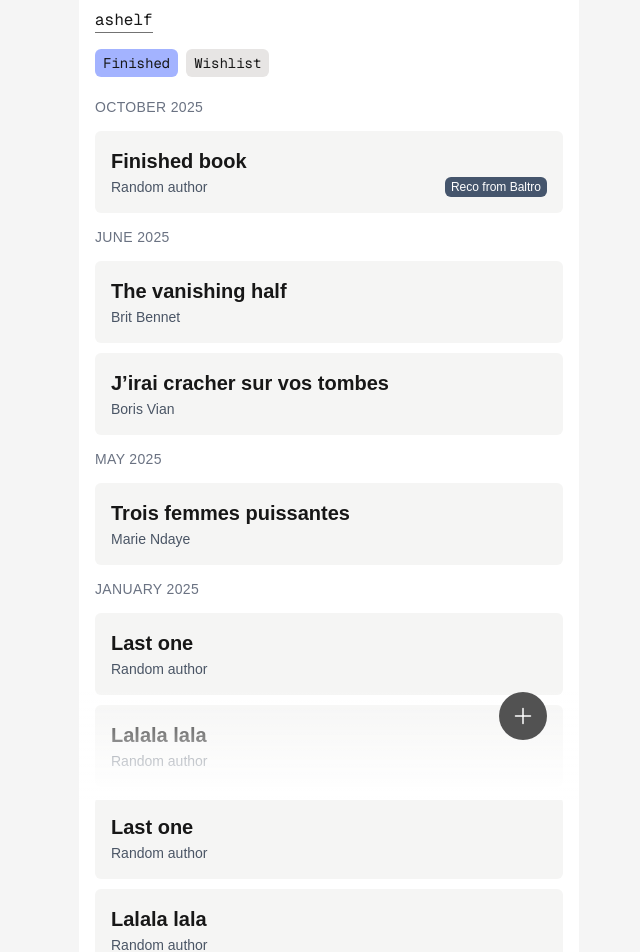
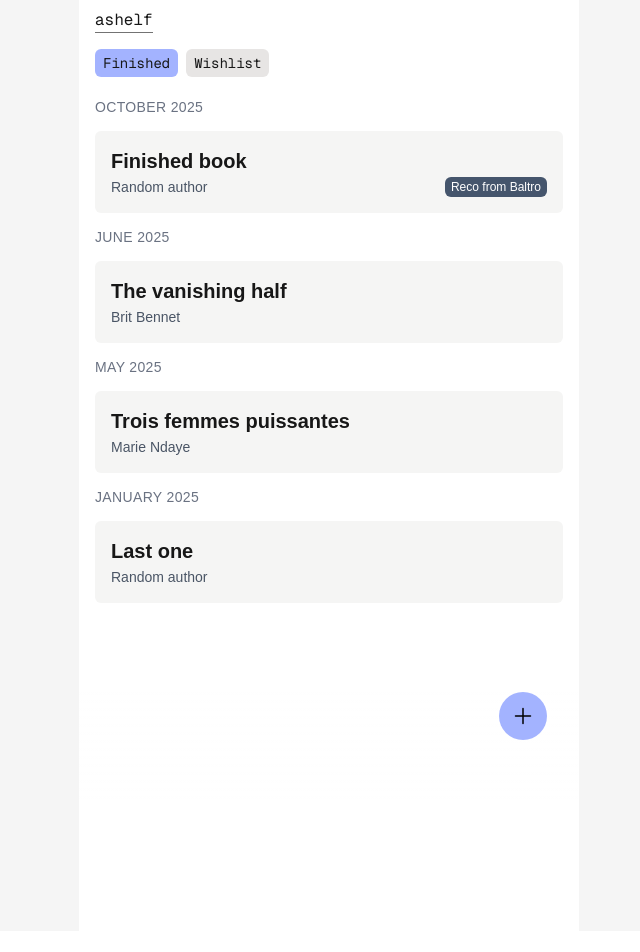
Before and after one commit to arianeprs/ashelf, a Next.js app: page / in a window 1280 px wide. Shown: the top 952 px of the page, without its empty margins (311-951 px from the left). After the commit the page ends 931 px from the top, so only its background shows below. Built offline with nearby package versions, Linux system fonts and the light colour scheme.

Commit message:
books state update on add book

```diff
--- a/app/components/addBookButton.tsx
+++ b/app/components/addBookButton.tsx
@@ -2,9 +2,16 @@
 import { useState } from 'react';
 import AddBookModal from './addBookModal';
 import { PlusIcon } from '@heroicons/react/24/solid';
+import { useTab } from '../context/TabContext';
+import { BookStatus } from '../data/book';
 
-export default function AddBookButton() {
+export default function AddBookButton({
+  onBookAdded,
+}: {
+  onBookAdded: (selectedTab: BookStatus) => void;
+}) {
   const [isModalOpen, setIsModalOpen] = useState(false);
+  const selectedTab = useTab();
 
   function handleClickButton(isOpen: boolean) {
     setIsModalOpen(isOpen);
@@ -14,13 +21,15 @@ export default function AddBookButton() {
     <div className="-mx-4 w-full md:w-[500px] fixed bg-gradient-to-t from-white to-white/10 bottom-0">
       <div className="flex justify-end">
         <button
-          className="mb-15 mr-8 self-end font-mono  p-3 cursor-pointer bg-neutral-600 text-white rounded-full"
+          className={`mb-15 mr-8 self-end font-mono p-3 cursor-pointer rounded-full ${selectedTab === 'Finished' ? 'bg-indigo-300' : 'bg-lime-300'}`}
           onClick={() => handleClickButton(true)}>
-          <PlusIcon className="size-6 text-white m-auto" />
+          <PlusIcon className="size-6 text-black m-auto" />
         </button>
       </div>
 
-      {isModalOpen && <AddBookModal handleClickButton={handleClickButton} />}
+      {isModalOpen && (
+        <AddBookModal onBookAdded={onBookAdded} handleClickButton={handleClickButton} />
+      )}
     </div>
   );
 }
--- a/app/components/addBookModal.tsx
+++ b/app/components/addBookModal.tsx
@@ -6,8 +6,10 @@ import { useTab } from '../context/TabContext';
 
 export default function AddBookModal({
   handleClickButton,
+  onBookAdded,
 }: {
   handleClickButton: (isOpen: boolean) => void;
+  onBookAdded: (selectedTab: BookStatus) => void;
 }) {
   const selectedTab: BookStatus = useTab();
   function handleSubmit(event: React.ChangeEvent<HTMLFormElement>) {
@@ -23,14 +25,17 @@ export default function AddBookModal({
 
     // Make up a new book on the go
     const newBook: Book = {
-      id: '000001', // TODO TANGO
+      id: String(Math.random()), // TODO TANGO
       title: String(formJson.title),
       author: String(formJson.author),
       status: selectedTab,
       finishedOn: '2025-03-15', // TODO TANGO - fix input for month/year
     };
 
-    addBookToList(selectedTab, newBook).then(() => handleClickButton(false));
+    addBookToList(selectedTab, newBook).then(() => {
+      handleClickButton(false);
+      onBookAdded(selectedTab); // TODO TANGO - not sure this is here?
+    });
   }
 
   return (
@@ -91,6 +96,7 @@ export default function AddBookModal({
               </div>
             </div>
 
+            {/* TODO TANGO : pressing enter should press the submit button */}
             <button
               type="submit"
               className="w-fit p-3 cursor-pointer rounded-md bg-stone-200 self-end">
--- a/app/components/bookList.tsx
+++ b/app/components/bookList.tsx
@@ -1,53 +1,29 @@
 'use client';
-import { useEffect, useState } from 'react';
 
 import { Book, BookStatus } from '../data/book';
-import { getApiBooks } from '../routes/book.routes';
 import BookItem from './bookItem';
 import EmptyList from './emptyList';
 import FinishedBooksList from './finishedBooksList';
 import { useTab } from '../context/TabContext';
 
-export default function BookList() {
+export default function BookList({
+  wishBooks,
+  finishedBooks,
+}: {
+  wishBooks: Book[];
+  finishedBooks: Book[];
+}) {
   const selectedTab: BookStatus = useTab();
-  const [wishBooks, setWishBooks] = useState<Book[]>([]);
-  const [finishedBooks, setFinishedBooks] = useState<Book[]>([]);
 
   const hasWishBooksToShow = !!wishBooks && wishBooks.length > 0;
   const hasFinishedBooksToShow = !!finishedBooks && finishedBooks.length > 0;
 
-  /* Load books once */
-  useEffect(() => {
-    const getBooks = async () => {
-      getApiBooks('Finished').then((result) => {
-        if (!ignore) {
-          setFinishedBooks(result);
-        }
-      });
-
-      getApiBooks('Wishlist').then((result) => {
-        if (!ignore) {
-          setWishBooks(result);
-        }
-      });
-    };
-
-    let ignore = false;
-    getBooks();
-
-    return () => {
-      ignore = true;
-    };
-  });
-
   return (
     <div className="flex flex-col w-full grow items-stretch gap-2.5 mb-40">
-      {selectedTab === 'Finished' &&
-        (hasFinishedBooksToShow ? (
-          <FinishedBooksList finishedBooks={finishedBooks} />
-        ) : (
-          <EmptyList />
-        ))}
+      {(selectedTab === 'Finished' && hasFinishedBooksToShow && (
+        <FinishedBooksList finishedBooks={finishedBooks} />
+      )) ||
+        (!hasFinishedBooksToShow && <EmptyList />)}
 
       {selectedTab === 'Wishlist' &&
         (hasWishBooksToShow ? (
--- a/app/components/tabs.tsx
+++ b/app/components/tabs.tsx
@@ -6,7 +6,7 @@ export default function Tabs({ onTabClick }: { onTabClick: (tab: BookStatus) =>
 
   return (
     <div className="sticky top-0 relative flex flex-col gap-6">
-      <div className="flex gap-2 font-mono text-sm w-full bg-white pt-4 pb-4  bg-white/75 backdrop-blur">
+      <div className="flex gap-2 font-mono text-sm w-full bg-white pt-4 pb-4 bg-white/75 backdrop-blur">
         <button
           onClick={() => onTabClick('Finished')}
           className={`px-2 py-1 rounded-md cursor-pointer ${selectedTab === 'Finished' ? 'bg-indigo-300' : 'bg-stone-200'}`}>
--- a/app/page.tsx
+++ b/app/page.tsx
@@ -1,27 +1,50 @@
 'use client';
-import { useState } from 'react';
+import { useEffect, useState } from 'react';
 
 import Tabs from './components/tabs';
 import { TabContext } from './context/TabContext.ts';
 import BookList from './components/bookList';
 import AddBookButton from './components/addBookButton';
 import Header from './components/header';
-import { BookStatus } from './data/book.ts';
+import { Book, BookStatus } from './data/book.ts';
+import { getApiBooks } from './routes/book.routes.ts';
 
 export default function Home() {
   const [selectedTab, setSelected] = useState<BookStatus>('Finished');
 
+  // =============== BOOKS STATE ===========
+  const [wishBooks, setWishBooks] = useState<Book[]>([]);
+  const [finishedBooks, setFinishedBooks] = useState<Book[]>([]);
+
+  // Init call
+  function getBooks() {
+    getApiBooks('Finished').then((result) => {
+      setFinishedBooks(result);
+    });
+    getApiBooks('Wishlist').then((result) => setWishBooks(result));
+  }
+
+  function updateBooksState(selectedTab: BookStatus) {
+    if (selectedTab === 'Finished') {
+      setFinishedBooks([...finishedBooks]);
+    } else if (selectedTab === 'Wishlist') {
+      setWishBooks([...wishBooks]);
+    }
+  }
+
   function onTabClick(tab: BookStatus) {
-    setSelected(tab);
+    setSelected(tab); // TODO TANGO - move to reducer so we "reload" every time tab changes or book is added
   }
+
+  useEffect(() => getBooks());
 
   return (
     <div className="min-h-screen flex flex-col">
       <Header />
       <TabContext value={selectedTab}>
         <Tabs onTabClick={onTabClick} />
-        <BookList />
-        <AddBookButton />
+        <BookList wishBooks={wishBooks} finishedBooks={finishedBooks} />
+        <AddBookButton onBookAdded={updateBooksState} />
       </TabContext>
     </div>
   );
--- a/app/routes/book.routes.ts
+++ b/app/routes/book.routes.ts
@@ -1,6 +1,6 @@
 import { Book, BookStatus } from '../data/book';
 
-const BOOKS_PLACEHOLDERS_FINISHED = [
+let BOOKS_PLACEHOLDERS_FINISHED = [
   {
     id: '01',
     title: 'Finished book',
@@ -13,13 +13,6 @@ const BOOKS_PLACEHOLDERS_FINISHED = [
     id: '02',
     title: 'The vanishing half',
     author: 'Brit Bennet',
-    finishedOn: '2025-06-01',
-    status: 'Finished',
-  } as Book,
-  {
-    id: '03',
-    title: 'J’irai cracher sur vos tombes',
-    author: 'Boris Vian',
     finishedOn: '2025-06-01',
     status: 'Finished',
   } as Book,
@@ -37,57 +30,96 @@ const BOOKS_PLACEHOLDERS_FINISHED = [
     finishedOn: '2025-01-01',
     status: 'Finished',
   } as Book,
-  {
-    id: '13',
-    title: 'Lalala lala',
-    author: 'Random author',
-    finishedOn: '2025-01-01',
-    status: 'Finished',
-  } as Book,
-  {
-    id: '21',
-    title: 'Last one',
-    author: 'Random author',
-    finishedOn: '2025-01-01',
-    status: 'Finished',
-  } as Book,
-  {
-    id: '22',
-    title: 'Lalala lala',
-    author: 'Random author',
-    finishedOn: '2025-01-01',
-    status: 'Finished',
-  } as Book,
-  {
-    id: '23',
-    title: 'Last one',
-    author: 'Random author',
-    finishedOn: '2025-01-01',
-    status: 'Finished',
-  } as Book,
-  {
-    id: '31',
-    title: 'Lalala lala',
-    author: 'Random author',
-    finishedOn: '2025-01-01',
-    status: 'Finished',
-  } as Book,
-  {
-    id: '32',
-    title: 'Last one',
-    author: 'Random author',
-    finishedOn: '2025-01-01',
-    status: 'Finished',
-  } as Book,
-  {
-    id: '33',
-    title: 'Lalala lala',
-    author: 'Random author',
-    finishedOn: '2025-01-01',
-    status: 'Finished',
-  } as Book,
 ];
-const BOOKS_PLACEHOLDERS_WISHLIST = [
+
+// const BOOKS_PLACEHOLDERS_FINISHED = [
+//   {
+//     id: '01',
+//     title: 'Finished book',
+//     author: 'Random author',
+//     finishedOn: '2025-10-01',
+//     status: 'Finished',
+//     recommendedBy: 'Baltro',
+//   } as Book,
+//   {
+//     id: '02',
+//     title: 'The vanishing half',
+//     author: 'Brit Bennet',
+//     finishedOn: '2025-06-01',
+//     status: 'Finished',
+//   } as Book,
+//   {
+//     id: '03',
+//     title: 'J’irai cracher sur vos tombes',
+//     author: 'Boris Vian',
+//     finishedOn: '2025-06-01',
+//     status: 'Finished',
+//   } as Book,
+//   {
+//     id: '11',
+//     title: 'Trois femmes puissantes',
+//     author: 'Marie Ndaye',
+//     finishedOn: '2025-05-01',
+//     status: 'Finished',
+//   } as Book,
+//   {
+//     id: '12',
+//     title: 'Last one',
+//     author: 'Random author',
+//     finishedOn: '2025-01-01',
+//     status: 'Finished',
+//   } as Book,
+//   {
+//     id: '13',
+//     title: 'Lalala lala',
+//     author: 'Random author',
+//     finishedOn: '2025-01-01',
+//     status: 'Finished',
+//   } as Book,
+//   {
+//     id: '21',
+//     title: 'Last one',
+//     author: 'Random author',
+//     finishedOn: '2025-01-01',
+//     status: 'Finished',
+//   } as Book,
+//   {
+//     id: '22',
+//     title: 'Lalala lala',
+//     author: 'Random author',
+//     finishedOn: '2025-01-01',
+//     status: 'Finished',
+//   } as Book,
+//   {
+//     id: '23',
+//     title: 'Last one',
+//     author: 'Random author',
+//     finishedOn: '2025-01-01',
+//     status: 'Finished',
+//   } as Book,
+//   {
+//     id: '31',
+//     title: 'Lalala lala',
+//     author: 'Random author',
+//     finishedOn: '2025-01-01',
+//     status: 'Finished',
+//   } as Book,
+//   {
+//     id: '32',
+//     title: 'Last one',
+//     author: 'Random author',
+//     finishedOn: '2025-01-01',
+//     status: 'Finished',
+//   } as Book,
+//   {
+//     id: '33',
+//     title: 'Lalala lala',
+//     author: 'Random author',
+//     finishedOn: '2025-01-01',
+//     status: 'Finished',
+//   } as Book,
+// ];
+let BOOKS_PLACEHOLDERS_WISHLIST = [
   {
     id: '1',
     title: 'Wishlist book',
@@ -106,9 +138,10 @@ const BOOKS_PLACEHOLDERS_WISHLIST = [
 export async function addBookToList(selectedTab: BookStatus, book: Book) {
   // TODO TANGO: actually do something with it
   if (selectedTab === 'Finished') {
-    BOOKS_PLACEHOLDERS_FINISHED.push(book);
+    // TODO TANGO : call API, then this... from somewhere else
+    BOOKS_PLACEHOLDERS_FINISHED = [...BOOKS_PLACEHOLDERS_FINISHED, book];
   } else if (selectedTab === 'Wishlist') {
-    BOOKS_PLACEHOLDERS_WISHLIST.push(book);
+    BOOKS_PLACEHOLDERS_WISHLIST = [...BOOKS_PLACEHOLDERS_WISHLIST, book];
   }
 }
 
```
